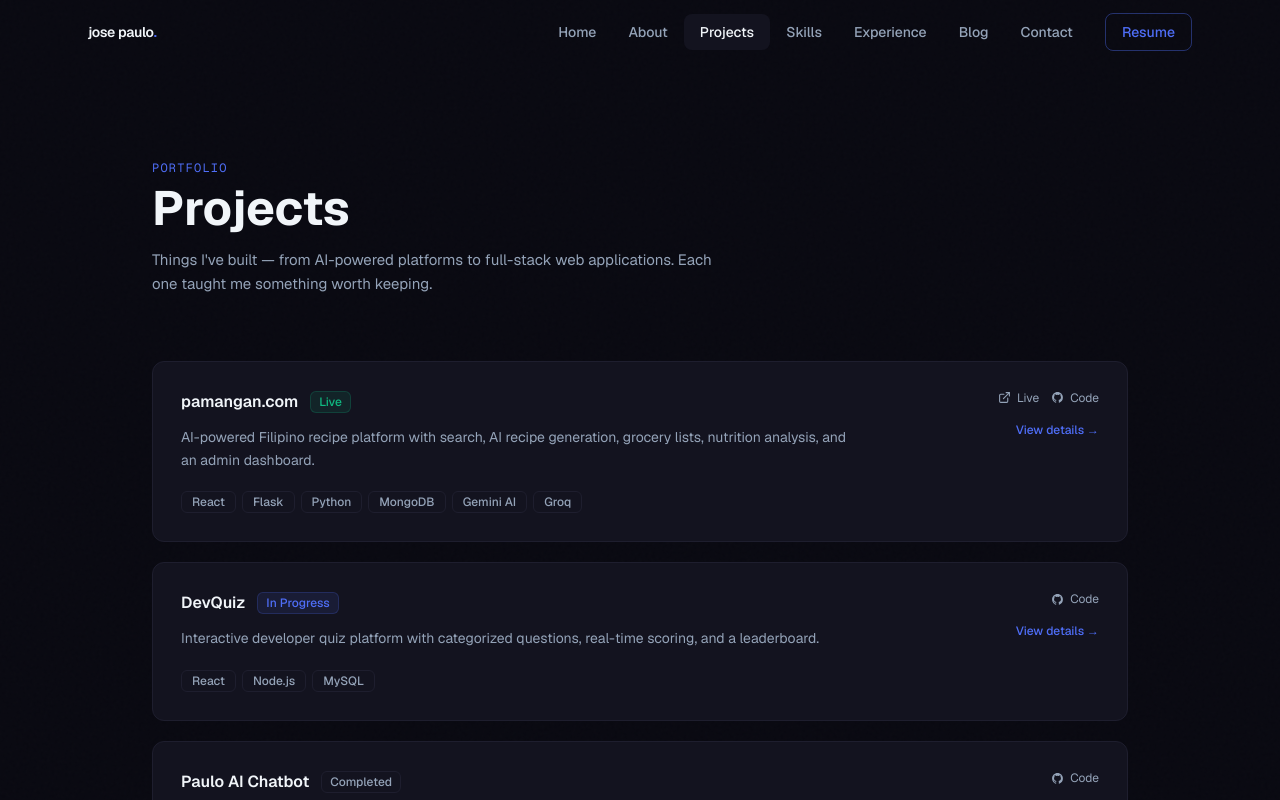
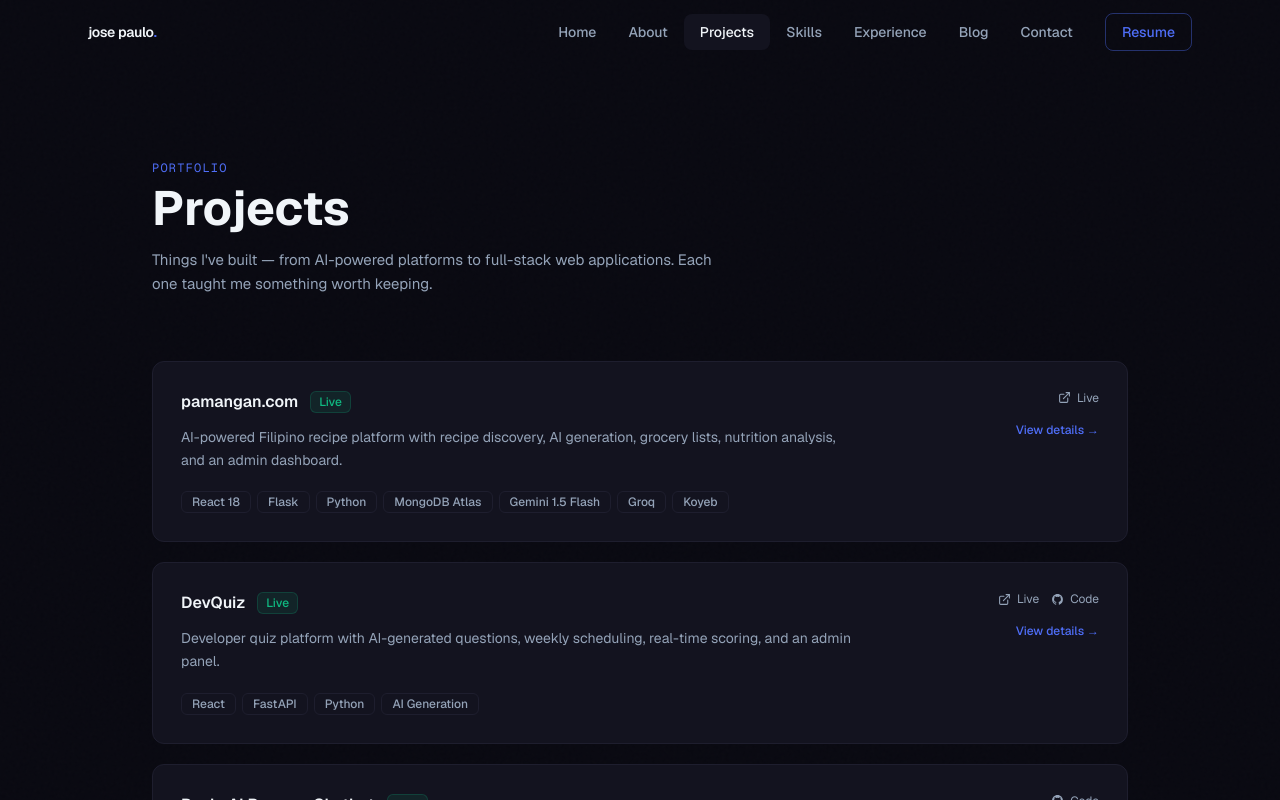
Before and after one commit to JPTWeb01/josepaulotimbang.com, a Next.js app in the folder frontend/: page /projects in a window 1280 px wide. Shown: the top 800 px of the page. Built offline with nearby package versions, Linux system fonts and the light colour scheme.

Commit message:
feat: update projects with real portfolio data
Add all 5 real projects: pamangan.com, DevQuiz, Paulo AI Resume Chatbot,
AI Blog Generator, Pawfurrytail.com — with accurate tech stacks, GitHub
links, live URLs, features, challenges, and lessons learned.

```diff
--- a/frontend/app/page.tsx
+++ b/frontend/app/page.tsx
@@ -9,9 +9,9 @@ const featuredProjects = [
     slug: "pamangan",
     title: "pamangan.com",
     excerpt:
-      "AI-powered Filipino recipe platform with search, recipe generation, grocery lists, and nutrition analysis.",
-    tech: ["React", "Flask", "MongoDB", "Gemini AI"],
-    github: "https://github.com/josepaulotimbang/pamangan.com",
+      "AI-powered Filipino recipe platform with recipe discovery, AI generation, grocery lists, and nutrition analysis.",
+    tech: ["React 18", "Flask", "MongoDB Atlas", "Gemini 1.5 Flash", "Groq"],
+    github: null,
     live: "https://pamangan.com",
     status: "Live" as const,
   },
@@ -19,21 +19,21 @@ const featuredProjects = [
     slug: "devquiz",
     title: "DevQuiz",
     excerpt:
-      "Interactive developer quiz platform with categorized questions, scoring, and leaderboard.",
-    tech: ["React", "Node.js", "MySQL"],
-    github: "https://github.com/josepaulotimbang/devquiz",
-    live: null,
-    status: "In Progress" as const,
+      "Developer quiz platform with AI-generated questions refreshed weekly, real-time scoring, and an admin panel.",
+    tech: ["React", "FastAPI", "Python", "Groq AI"],
+    github: "https://github.com/JPTWeb01/devquiz",
+    live: "https://devquiz.josepaulotimbang.com",
+    status: "Live" as const,
   },
   {
-    slug: "paulo-ai-chatbot",
-    title: "Paulo AI Chatbot",
+    slug: "ai-blog-generator",
+    title: "AI Blog Generator",
     excerpt:
-      "Conversational AI chatbot with streaming responses, markdown rendering, and conversation history.",
-    tech: ["React", "Python", "OpenAI API"],
-    github: "https://github.com/josepaulotimbang/paulo-ai-chatbot",
+      "WordPress plugin that autonomously generates and publishes blog posts using Groq on a WP-Cron schedule.",
+    tech: ["PHP 8", "React 18", "Groq API", "WP-Cron", "GitHub Actions"],
+    github: "https://github.com/JPTWeb01/ai-blog-generator",
     live: null,
-    status: "Completed" as const,
+    status: "Live" as const,
   },
 ];
 
@@ -277,6 +277,7 @@ export default function HomePage() {
 
                   {/* Links */}
                   <div className="flex items-center gap-4 pt-4 border-t border-border/60">
+                    {project.github && (
                       <a
                         href={project.github}
                         target="_blank"
@@ -286,6 +287,7 @@ export default function HomePage() {
                         <GitHubIcon size={13} />
                         Code
                       </a>
+                    )}
                     {project.live && (
                       <a
                         href={project.live}
--- a/frontend/app/projects/[slug]/page.tsx
+++ b/frontend/app/projects/[slug]/page.tsx
@@ -15,7 +15,7 @@ const projects: Record<string, {
   challenges: string;
   solutions: string;
   lessons: string;
-  github: string;
+  github: string | null;
   live: string | null;
   status: string;
 }> = {
@@ -24,17 +24,17 @@ const projects: Record<string, {
     excerpt: "AI-powered Filipino recipe platform",
     status: "Live",
     description:
-      "pamangan.com is a full-stack AI-powered recipe platform celebrating Filipino cuisine and global flavors. Users can search recipes, generate new ones via AI, create grocery lists, get nutrition estimates, and plan meals for the week.",
-    tech: ["React 18", "Flask", "Python", "MongoDB Atlas", "Google Gemini", "Groq", "Bootstrap 5", "Koyeb", "Hostinger"],
+      "pamangan.com is a full-stack AI-powered recipe platform celebrating Filipino cuisine and global flavors. Users can discover recipes, generate new ones via AI, build grocery lists from multiple recipes, get per-serving nutrition estimates, and plan meals for the week. The platform uses a database-first search strategy to minimise unnecessary API calls.",
+    tech: ["React 18", "Flask", "Python", "MongoDB Atlas", "Gemini 1.5 Flash", "Groq", "PyMongo", "Bootstrap 5", "Koyeb", "Hostinger"],
     features: [
-      "AI recipe generation using Google Gemini (primary) and Groq llama-3.1-8b (fallback)",
+      "AI recipe generation using Gemini 1.5 Flash (primary) and Groq llama-3.3-70b (fallback)",
       "Database-first search — MongoDB text index checked before any AI API call",
       "AI grocery list generation from multiple selected recipes",
-      "AI nutritional breakdown per serving",
+      "AI nutritional breakdown per serving with macro estimates",
       "Cultural and historical background for any dish",
       "Weekly meal planner saved to localStorage",
-      "Admin dashboard with JWT authentication",
-      "Recipe CRUD with Pexels image integration and ImgBB upload",
+      "Admin dashboard with JWT authentication and recipe CRUD",
+      "Pexels image integration and ImgBB upload for recipe photos",
     ],
     challenges:
       "Coordinating two AI providers with silent fallback so users never see an error. Also ensuring the database-first search was fast enough to avoid unnecessary API calls on every keystroke.",
@@ -42,52 +42,102 @@ const projects: Record<string, {
       "Built a service layer that tries Gemini, catches any failure silently, and immediately retries with Groq. MongoDB text indexes on recipe name, cuisine, and tags made DB lookups fast enough to always run first.",
     lessons:
       "AI reliability is not guaranteed — always design for graceful fallback. MongoDB text indexes are powerful but require careful field selection. Separating AI logic into a service class makes it trivially swappable.",
-    github: "https://github.com/josepaulotimbang/pamangan.com",
+    github: null,
     live: "https://pamangan.com",
   },
   devquiz: {
     title: "DevQuiz",
-    excerpt: "Interactive developer quiz platform",
-    status: "In Progress",
+    excerpt: "AI-powered developer quiz platform with weekly scheduling",
+    status: "Live",
     description:
-      "DevQuiz is an interactive platform for developers to test their knowledge across different programming topics. It features categorized questions, real-time scoring, a countdown timer, and a leaderboard.",
-    tech: ["React", "Node.js", "Express", "MySQL"],
+      "DevQuiz is a developer quiz platform where questions are generated weekly by AI so the content never goes stale. It covers JavaScript, TypeScript, React, Python, PHP, and more. An admin panel lets me control question categories, scheduling, and review AI output before publishing.",
+    tech: ["React", "FastAPI", "Python", "AI Generation", "Admin Panel"],
     features: [
-      "Categorized quiz questions across JavaScript, Python, PHP, and more",
+      "AI-generated quiz questions refreshed on a weekly schedule",
+      "Categories across JavaScript, TypeScript, React, Python, PHP, and more",
       "Real-time score tracking with a countdown timer",
+      "Admin panel for question review, editing, and scheduling",
       "Leaderboard tracking top scores across sessions",
       "Responsive design for both mobile and desktop",
     ],
     challenges:
-      "Building a fair timer system consistent across devices and network conditions.",
+      "AI-generated questions occasionally had ambiguous wording or incorrect answers that slipped through. Also needed a fair timer system consistent across devices.",
     solutions:
-      "Used server-side timestamps for quiz start and end times rather than client-side timers.",
+      "Added an admin review queue so all AI output is checked before publishing. Server-side timestamps are used for quiz start/end times rather than client-side timers.",
     lessons:
-      "Server-authoritative timing is essential for any competitive feature. Always validate scores server-side, never trust the client.",
-    github: "https://github.com/josepaulotimbang/devquiz",
+      "AI content generation still needs a human review step in production. Server-authoritative timing is essential for any competitive feature — never trust the client clock.",
+    github: "https://github.com/JPTWeb01/devquiz",
+    live: "https://devquiz.josepaulotimbang.com",
+  },
+  "paulo-ai-chatbot": {
+    title: "Paulo AI Resume Chatbot",
+    excerpt: "AI chatbot that answers recruiter questions about my background",
+    status: "Live",
+    description:
+      "An AI-powered resume chatbot built with Python and Flask, using the Google Gemini API. It is embedded directly into WordPress as a custom plugin so recruiters visiting josepaulotimbang.com can get instant answers about my skills, projects, and experience without having to scroll through a static page. The backend runs on Render.com.",
+    tech: ["Python", "Flask", "Gemini API", "WordPress", "JavaScript", "CSS", "Render.com"],
+    features: [
+      "Answers recruiter questions about skills, projects, and work history",
+      "Custom system prompt trained on my complete portfolio and resume",
+      "Embedded into WordPress via a custom plugin with no page reload",
+      "Streamed responses for a fast, natural chat feel",
+      "Clean chat UI built with vanilla JS and CSS to keep the plugin lightweight",
+    ],
+    challenges:
+      "Keeping the chatbot on-topic — without guardrails, Gemini would happily answer unrelated questions and drift off-brand.",
+    solutions:
+      "Built a tight system prompt that defines the chatbot's persona, scope, and fallback response for out-of-scope questions. Tested with adversarial inputs before going live.",
+    lessons:
+      "System prompt engineering is as important as the model choice. A well-scoped prompt produces a focused, professional assistant. A loose one produces a general chatbot that doesn't serve the use case.",
+    github: "https://github.com/JPTWeb01/paulo-ai-chatbot",
     live: null,
   },
-  "paulo-ai-chatbot": {
-    title: "Paulo AI Chatbot",
-    excerpt: "Conversational AI chatbot with streaming",
-    status: "Completed",
+  "ai-blog-generator": {
+    title: "AI Blog Generator",
+    excerpt: "WordPress plugin that autonomously generates and publishes blog posts via Groq",
+    status: "Live",
     description:
-      "A conversational AI chatbot with a custom React UI, real-time streaming responses via Server-Sent Events, Markdown rendering for AI responses, and persistent conversation history.",
-    tech: ["React", "Python", "FastAPI", "OpenAI API"],
+      "A WordPress plugin that uses the Groq API (llama-3.3-70b) to autonomously generate and publish blog posts on a schedule. The plugin admin UI is built with React 18 and Webpack and lets you configure topics, post frequency, tone, and category. WP-Cron handles scheduling, and a GitHub Actions workflow automates deployment.",
+    tech: ["PHP 8.0+", "React 18", "Webpack", "Groq API", "llama-3.3-70b", "WP REST API", "WP-Cron", "GitHub Actions"],
     features: [
-      "Real-time streaming token-by-token responses via Server-Sent Events",
-      "Persistent conversation history across browser sessions",
-      "Markdown rendering for AI responses including code blocks",
-      "Custom React chat UI with typing indicators",
+      "Autonomous blog post generation using Groq llama-3.3-70b",
+      "Configurable topics, post frequency, tone, and WordPress category",
+      "React 18 admin UI bundled with Webpack and loaded via WP REST API",
+      "WP-Cron scheduling for fully hands-off automated publishing",
+      "GitHub Actions workflow for one-command plugin deployment",
+      "Draft mode option to review posts before they go live",
     ],
     challenges:
-      "Displaying streamed text in React without causing excessive re-renders on every token.",
+      "Integrating a modern React build pipeline inside the WordPress plugin ecosystem without conflicts with the WordPress admin JS environment.",
     solutions:
-      "Used a ref-based streaming buffer for intermediate state with batched setState updates to render tokens smoothly without thrashing React.",
+      "Used Webpack with a custom config to scope all React code under a unique namespace, preventing collisions with WordPress core scripts and other plugins.",
     lessons:
-      "Refs for intermediate streaming state + state for final renders is the correct pattern. Never setState on every incoming character.",
-    github: "https://github.com/josepaulotimbang/paulo-ai-chatbot",
+      "WordPress plugin development and modern JS tooling can coexist cleanly if namespacing and asset enqueuing are handled deliberately from the start.",
+    github: "https://github.com/JPTWeb01/ai-blog-generator",
     live: null,
+  },
+  pawfurrytail: {
+    title: "Pawfurrytail.com",
+    excerpt: "WooCommerce e-commerce store for pet products",
+    status: "Live",
+    description:
+      "A full-stack WooCommerce e-commerce store for a pet products brand. Built with a custom WordPress theme, product catalogue management, and SEO optimisation including structured data, sitemap, and page speed improvements. The store went from a blank WordPress install to a live, indexed site.",
+    tech: ["WordPress", "WooCommerce", "PHP", "JavaScript", "CSS", "SEO"],
+    features: [
+      "Custom WordPress theme matched to brand identity",
+      "WooCommerce product catalogue with categories and filters",
+      "SEO optimisation — structured data, XML sitemap, meta tags",
+      "Page speed improvements: image compression, lazy loading, caching",
+      "Mobile-first responsive design",
+    ],
+    challenges:
+      "Achieving good Core Web Vitals scores on a shared Hostinger hosting plan with WooCommerce's heavy JS/CSS footprint.",
+    solutions:
+      "Dequeued unused WooCommerce scripts on non-shop pages, implemented lazy loading for product images, and used a caching plugin tuned for WooCommerce.",
+    lessons:
+      "WooCommerce ships a lot of JS/CSS that is not always needed. Selective dequeuing per page type makes a measurable difference on performance scores without breaking functionality.",
+    github: null,
+    live: "https://pawfurrytail.com",
   },
 };
 
@@ -145,6 +195,7 @@ export default async function ProjectDetailPage({ params }: { params: Params })
       {/* Links */}
       <AnimateIn delay={0.08}>
         <div className="flex flex-wrap gap-3 mb-12">
+          {project.github && (
             <a
               href={project.github}
               target="_blank"
@@ -154,6 +205,7 @@ export default async function ProjectDetailPage({ params }: { params: Params })
               <GitHubIcon size={15} />
               View on GitHub
             </a>
+          )}
           {project.live && (
             <a
               href={project.live}
--- a/frontend/app/projects/page.tsx
+++ b/frontend/app/projects/page.tsx
@@ -16,9 +16,9 @@ const projects = [
     slug: "pamangan",
     title: "pamangan.com",
     excerpt:
-      "AI-powered Filipino recipe platform with search, AI recipe generation, grocery lists, nutrition analysis, and an admin dashboard.",
-    tech: ["React", "Flask", "Python", "MongoDB", "Gemini AI", "Groq"],
-    github: "https://github.com/josepaulotimbang/pamangan.com",
+      "AI-powered Filipino recipe platform with recipe discovery, AI generation, grocery lists, nutrition analysis, and an admin dashboard.",
+    tech: ["React 18", "Flask", "Python", "MongoDB Atlas", "Gemini 1.5 Flash", "Groq", "Koyeb"],
+    github: null,
     live: "https://pamangan.com",
     status: "Live" as const,
   },
@@ -26,21 +26,41 @@ const projects = [
     slug: "devquiz",
     title: "DevQuiz",
     excerpt:
-      "Interactive developer quiz platform with categorized questions, real-time scoring, and a leaderboard.",
-    tech: ["React", "Node.js", "MySQL"],
-    github: "https://github.com/josepaulotimbang/devquiz",
-    live: null,
-    status: "In Progress" as const,
+      "Developer quiz platform with AI-generated questions, weekly scheduling, real-time scoring, and an admin panel.",
+    tech: ["React", "FastAPI", "Python", "AI Generation"],
+    github: "https://github.com/JPTWeb01/devquiz",
+    live: "https://devquiz.josepaulotimbang.com",
+    status: "Live" as const,
   },
   {
     slug: "paulo-ai-chatbot",
-    title: "Paulo AI Chatbot",
+    title: "Paulo AI Resume Chatbot",
     excerpt:
-      "Conversational AI chatbot with a custom React UI, streaming responses, and persistent conversation history.",
-    tech: ["React", "Python", "OpenAI API"],
-    github: "https://github.com/josepaulotimbang/paulo-ai-chatbot",
+      "AI-powered resume chatbot built with Python and Flask — answers recruiter questions about my background, embedded into WordPress as a plugin.",
+    tech: ["Python", "Flask", "Gemini API", "WordPress", "JavaScript", "Render.com"],
+    github: "https://github.com/JPTWeb01/paulo-ai-chatbot",
     live: null,
-    status: "Completed" as const,
+    status: "Live" as const,
+  },
+  {
+    slug: "ai-blog-generator",
+    title: "AI Blog Generator",
+    excerpt:
+      "WordPress plugin that autonomously generates and publishes AI-powered blog posts using the Groq API on a scheduled WP-Cron job.",
+    tech: ["PHP 8", "React 18", "Webpack", "Groq API", "WP REST API", "WP-Cron", "GitHub Actions"],
+    github: "https://github.com/JPTWeb01/ai-blog-generator",
+    live: null,
+    status: "Live" as const,
+  },
+  {
+    slug: "pawfurrytail",
+    title: "Pawfurrytail.com",
+    excerpt:
+      "Full-stack WooCommerce e-commerce store for pet products with custom theming, product management, and SEO optimisation.",
+    tech: ["WordPress", "WooCommerce", "PHP", "JavaScript", "SEO"],
+    github: null,
+    live: "https://pawfurrytail.com",
+    status: "Live" as const,
   },
 ];
 
@@ -112,6 +132,7 @@ export default function ProjectsPage() {
                         Live
                       </a>
                     )}
+                    {project.github && (
                       <a
                         href={project.github}
                         target="_blank"
@@ -121,6 +142,7 @@ export default function ProjectsPage() {
                         <GitHubIcon size={13} />
                         Code
                       </a>
+                    )}
                   </div>
                   <Link
                     href={`/projects/${project.slug}`}
--- a/frontend/app/sitemap.ts
+++ b/frontend/app/sitemap.ts
@@ -5,7 +5,7 @@ export const dynamic = "force-static";
 
 const BASE = "https://josepaulotimbang.com";
 
-const projectSlugs = ["pamangan", "devquiz", "paulo-ai-chatbot"];
+const projectSlugs = ["pamangan", "devquiz", "paulo-ai-chatbot", "ai-blog-generator", "pawfurrytail"];
 
 export default function sitemap(): MetadataRoute.Sitemap {
   const staticPages: MetadataRoute.Sitemap = [
```
Also changed, not shown: 1 other file (tests, documents, lock files or other folders). Lines whose indentation alone changed are shown as unchanged.
